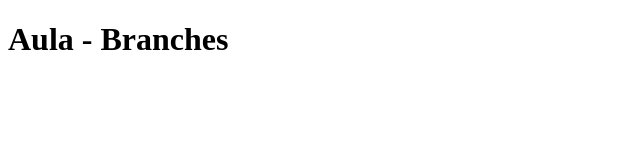
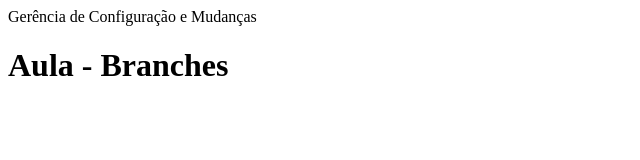
Before and after one commit to nicolasronnick/AulaBranches, a plain HTML site: page index.html in a window 1280 px wide. Shown: the whole page, without its empty margins (0-640 px from the left). Drawn offline with Linux system fonts and the light colour scheme.

Commit message:
feat: Criando cabeçalho do site

```diff
--- a/index.html
+++ b/index.html
@@ -6,6 +6,7 @@
     <title>Branch 16/11/2026</title>
 </head>
 <body>
+    <header>Gerência de Configuração e Mudanças</header>
     <h1>Aula - Branches</h1>
 </body>
 </html>
```
